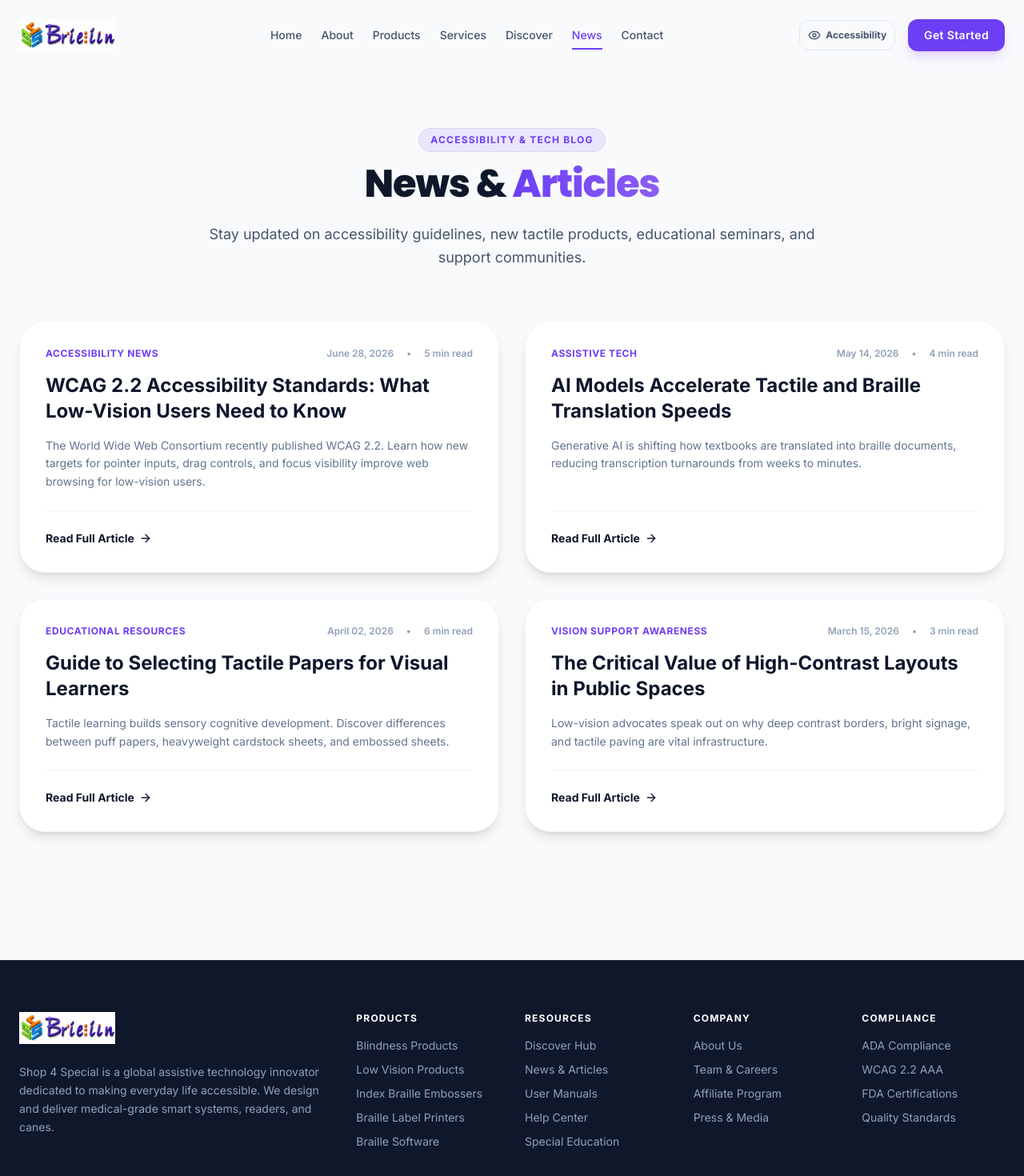
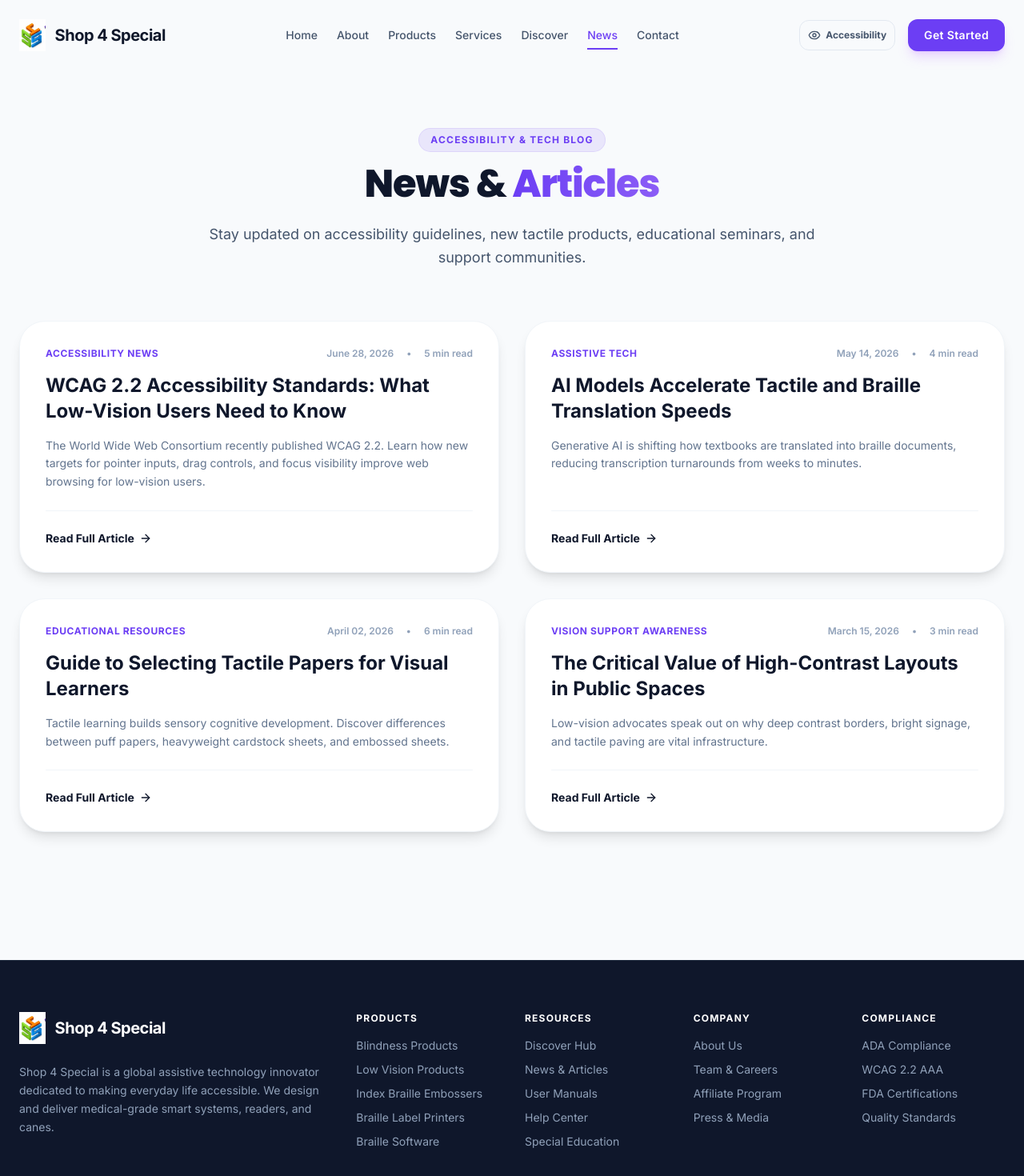
Before and after one commit to choudharychirag804-eng/low-vision-homepage, a Next.js app: page /news in a window 1280 px wide. Shown: the top 1470 px of the page at 80% size. Built offline with nearby package versions, Linux system fonts and the light colour scheme.

Commit message:
Fix header/footer logo layout to display icon and text 'Shop 4 Special' next to it, and remove Braille Label Printer from home page

```diff
--- a/src/app/globals.css
+++ b/src/app/globals.css
@@ -63,13 +63,21 @@ html {
   color: #1e3a8a !important;
 }
 
-/* Theme-adaptive Logo Colors */
-.theme-dark img[alt="Shop 4 Special Logo"] {
+/* Theme-adaptive Logo Colors & Typography */
+.logo-text {
+  color: var(--foreground) !important;
+}
+
+.theme-dark img[alt="Shop 4 Special Logo Icon"] {
   filter: brightness(0) invert(1) !important;
 }
 
-.theme-light-blue img[alt="Shop 4 Special Logo"] {
+.theme-light-blue img[alt="Shop 4 Special Logo Icon"] {
   filter: brightness(0) saturate(100%) invert(14%) sepia(61%) saturate(5451%) hue-rotate(223deg) brightness(92%) contrast(102%) !important;
+}
+
+.theme-light-blue .logo-text {
+  color: #1e3a8a !important;
 }
 
 .theme-light-blue .bg-white {
--- a/src/app/page.tsx
+++ b/src/app/page.tsx
@@ -220,16 +220,6 @@ const products: Product[] = [
     rating: 4.9,
     reviews: 72,
     badge: "Premium Choice",
-    icon: <Printer className="w-12 h-12 text-accent" />
-  },
-  {
-    id: 8,
-    name: "Braille Label Printer",
-    category: "Index Braille Embosser",
-    description: "Handheld tactile labeler for writing custom braille stickers to label home and office items.",
-    price: "$149",
-    rating: 4.6,
-    reviews: 49,
     icon: <Printer className="w-12 h-12 text-accent" />
   }
 ];
--- a/src/components/Footer.tsx
+++ b/src/components/Footer.tsx
@@ -9,16 +9,15 @@ export default function Footer() {
     <footer className="bg-slate-900 text-slate-400 py-16 border-t border-slate-800">
       <div className="max-w-7xl mx-auto px-6 grid grid-cols-1 md:grid-cols-2 lg:grid-cols-12 gap-12 lg:gap-8">
         <div className="lg:col-span-4 flex flex-col gap-4">
-          <Link href="/" className="flex items-center gap-2 group w-fit" aria-label="Shop 4 Special Home">
-            <div className="relative w-36 h-10 flex items-center justify-start">
-              <Image
-                src="/logo-nav-small.png"
-                alt="Shop 4 Special Logo"
-                fill
-                sizes="144px"
-                className="object-contain object-left"
-              />
-            </div>
+          <Link href="/" className="flex items-center gap-3 group w-fit" aria-label="Shop 4 Special Home">
+            <img
+              src="/logo-new-1.png"
+              alt="Shop 4 Special Logo Icon"
+              className="h-10 w-auto object-contain"
+            />
+            <span className="text-xl font-black tracking-tight text-white transition-colors duration-300">
+              Shop 4 Special
+            </span>
           </Link>
           <p className="text-sm leading-relaxed text-slate-400 max-w-sm mt-2">
             Shop 4 Special is a global assistive technology innovator dedicated to making everyday life accessible. We design and deliver medical-grade smart systems, readers, and canes.
--- a/src/components/Header.tsx
+++ b/src/components/Header.tsx
@@ -52,17 +52,15 @@ export default function Header() {
       >
         <div className="max-w-7xl mx-auto px-6 flex items-center justify-between">
           {/* Logo */}
-          <Link href="/" className="flex items-center gap-2 group" aria-label="Shop 4 Special Home">
-            <div className="relative w-36 h-10 group-hover:scale-105 transition-transform flex items-center justify-start">
-              <Image
-                src="/logo-nav-small.png"
-                alt="Shop 4 Special Logo"
-                fill
-                sizes="144px"
-                className="object-contain object-left"
-                priority
-              />
-            </div>
+          <Link href="/" className="flex items-center gap-3 group" aria-label="Shop 4 Special Home">
+            <img
+              src="/logo-new-1.png"
+              alt="Shop 4 Special Logo Icon"
+              className="h-10 w-auto object-contain group-hover:scale-105 transition-transform duration-300"
+            />
+            <span className="text-xl font-black tracking-tight text-slate-900 dark:text-white logo-text transition-colors duration-300">
+              Shop 4 Special
+            </span>
           </Link>
 
           {/* Desktop Nav */}
```
